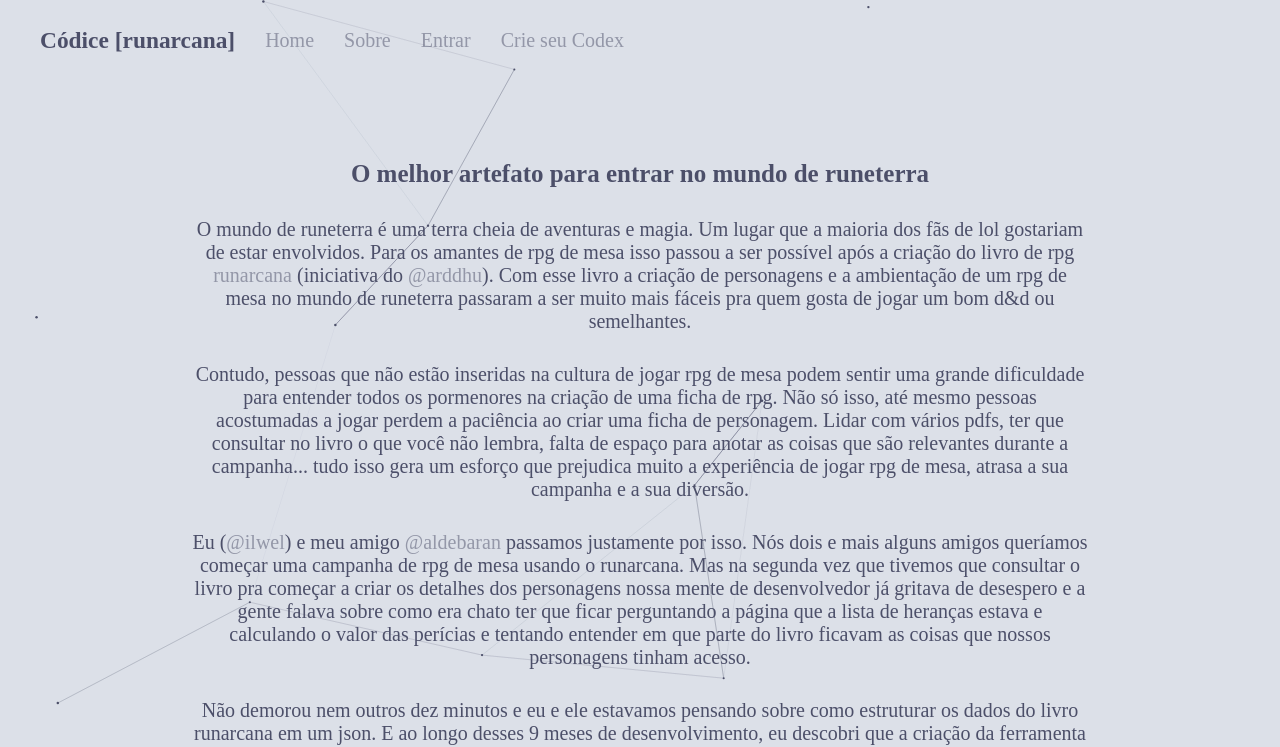
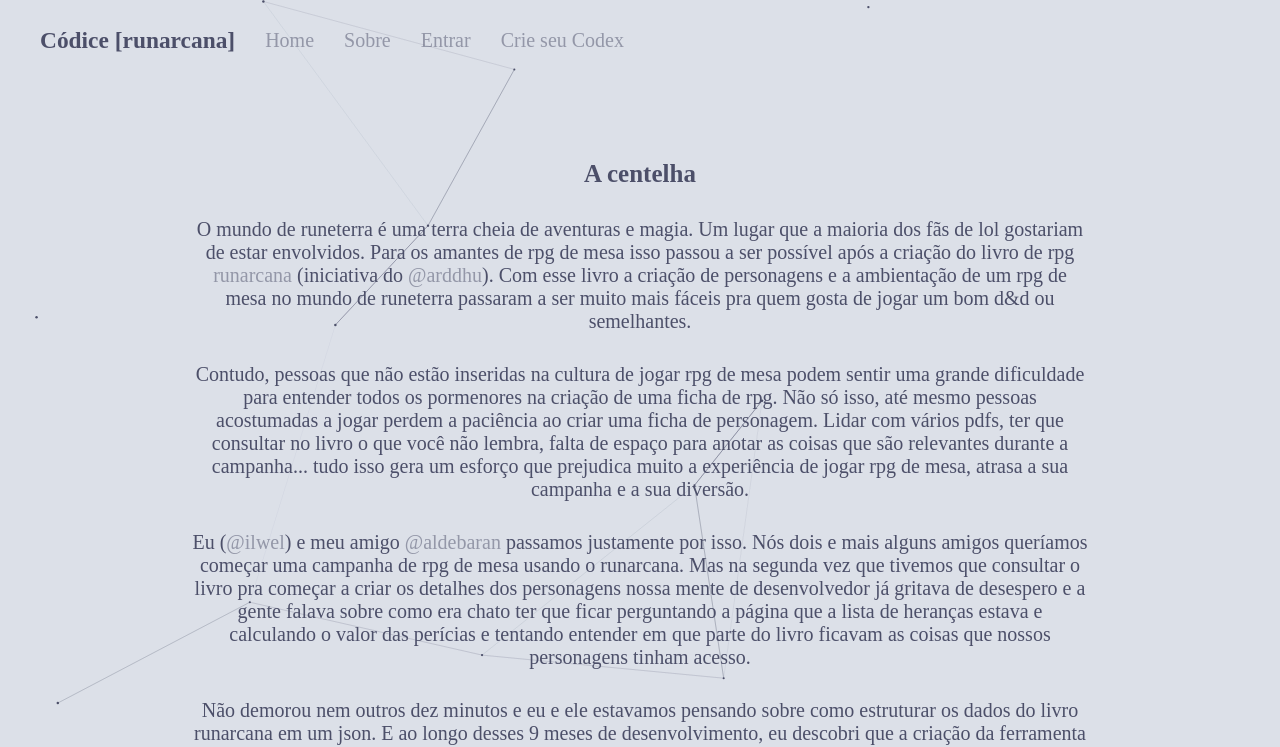
Before and after one commit to Bloco-N/runarcana-next, a Next.js app: page /about in a window 1280 px wide. Shown: the top 747 px of the page. Built offline with nearby package versions, Linux system fonts and the light colour scheme; a web font is replaced by a local one.

Commit message:
feat: title change

```diff
--- a/pages/about/index.tsx
+++ b/pages/about/index.tsx
@@ -21,7 +21,7 @@
 export default function About() {
   return (
     <Container>
-      <h2>O melhor artefato para entrar no mundo de runeterra</h2>
+      <h2>A centelha</h2>
       <p>
         O mundo de runeterra é uma terra cheia de aventuras e magia. Um lugar que a maioria dos fãs de lol gostariam de estar envolvidos. Para os amantes de rpg de mesa isso passou a ser possível após a criação do livro de rpg <a href="#">runarcana</a> (iniciativa do <a href="#">@arddhu</a>). Com esse livro a criação de personagens e a ambientação de um rpg de mesa no mundo de runeterra passaram a ser muito mais fáceis pra quem gosta de jogar um bom d&d ou semelhantes.</p>
       <p>
```
